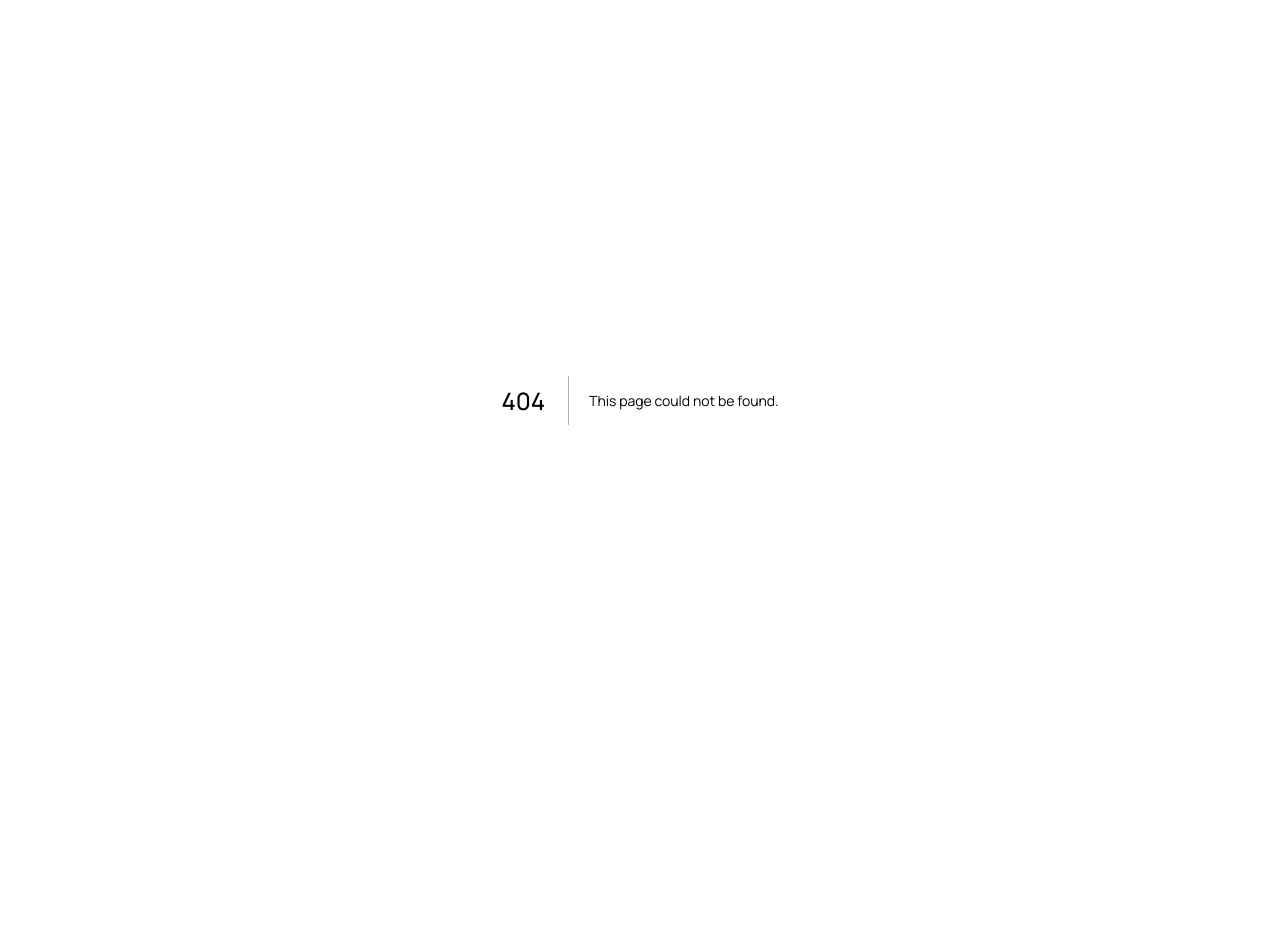
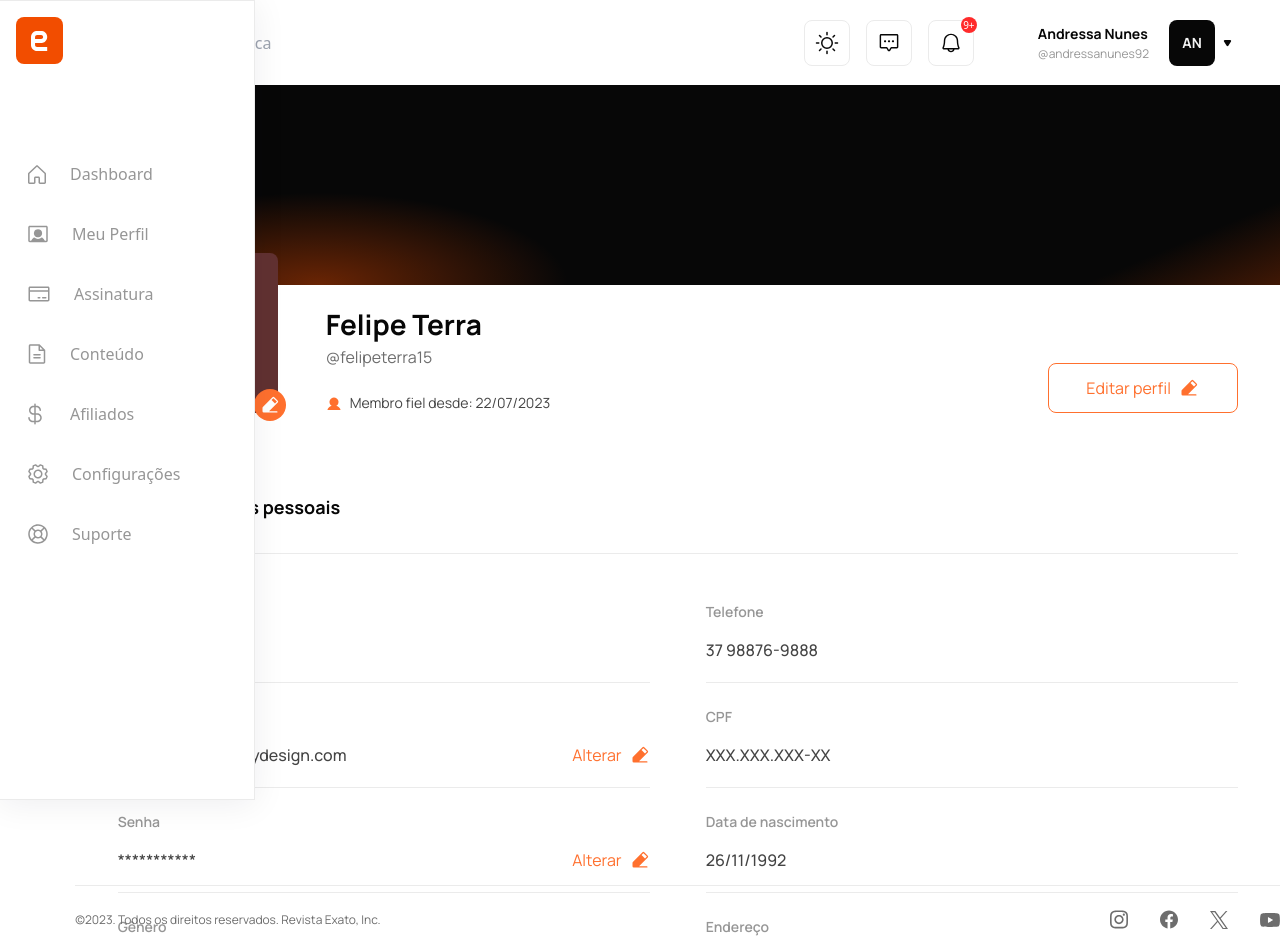
Before and after one commit to gabriel-roux/revista-exato, a Next.js app: page /dashboard/profile in a window 1280 px wide. Before the commit this address had no page. Shown: the top 952 px of the page. Before the commit the page ends 800 px from the top, so only its background shows below. Built offline with nearby package versions, Linux system fonts and the light colour scheme.

Commit message:
added copy button

```diff
--- /dev/null
+++ b/src/app/dashboard/profile/page.tsx
@@ -0,0 +1,136 @@
+import Image from 'next/image'
+import ProfileBanner from '@/assets/profile.svg'
+import User from '@/components/icons/user'
+import PencilLine from '@/components/icons/pencil-simples-line'
+import Globe from '@/components/icons/globe'
+
+export default function ProfilePage() {
+  return (
+    <main className="w-full h-screen bg-[#FFF]">
+      <section className="w-full h-[200px]">
+        <Image
+          src={ProfileBanner}
+          alt="bg"
+          width={1120}
+          height={170}
+          className="w-full h-[200px] object-cover"
+        />
+      </section>
+
+      <section className="w-full max-w-[1120px] mx-auto -mt-8">
+        <div className="flex items-end justify-between mb-20">
+          <div className="flex items-end gap-12">
+            <div className="bg-[#613131] w-[160px] h-[160px] rounded-lg flex items-center justify-center relative">
+              <h3 className="text-6xl font-bold text-white">FT</h3>
+
+              <button className="w-[32px] h-[32px] bg-orange-200 rounded-full absolute -bottom-2 -right-2 flex items-center justify-center">
+                <PencilLine weight="fill" size={20} className="fill-[#FFF]" />
+              </button>
+            </div>
+
+            <div>
+              <h1 className="text-[28px] font-bold text-black font-manrope">
+                Felipe Terra
+              </h1>
+              <p className="text-gray-200">@felipeterra15</p>
+
+              <p className="text-sm flex items-center gap-2 text-gray-100 pt-6">
+                <User className="fill-orange-200 w-[16px]" />
+                Membro fiel desde: 22/07/2023
+              </p>
+            </div>
+          </div>
+
+          <button className="w-[190px] h-[50px] justify-center items-center flex border border-orange-200 rounded-lg text-orange-200 fill-orange-200 transition-all duration-200 ease-in hover:fill-black hover:text-black hover:bg-orange-200 font-manrope gap-2">
+            Editar perfil
+            <PencilLine weight="fill" size={20} className="flex-shrink-0" />
+          </button>
+        </div>
+
+        <div className="w-full pb-8 border-b border-gray-500 mb-12">
+          <h2 className="flex items-center gap-3 text-lg font-bold text-black">
+            <Globe size={20} className="fill-orange-200" />
+            Informações pessoais
+          </h2>
+        </div>
+
+        <div className="flex items-start gap-14 justify-between">
+          <div className="w-1/2 flex flex-col gap-6">
+            <div className="flex flex-col gap-4 w-full pb-5 border-b border-gray-500">
+              <h3 className="text-sm text-gray-300 font-semibold">Nome</h3>
+              <p className="text-base text-gray-100 font-medium font-manrope">
+                Felipe Terra
+              </p>
+            </div>
+            <div className="flex flex-col gap-4 w-full pb-5 border-b border-gray-500">
+              <h3 className="text-sm text-gray-300 font-semibold">Email</h3>
+              <div className="flex items-center justify-between">
+                <p className="text-base text-gray-100 font-medium font-manrope">
+                  felipeterra@insanydesign.com
+                </p>
+                <button className="items-center flex text-orange-200 fill-orange-200 transition-all duration-200 ease-in hover:fill-black hover:text-black font-manrope gap-2">
+                  Alterar
+                  <PencilLine
+                    weight="fill"
+                    size={20}
+                    className="flex-shrink-0"
+                  />
+                </button>
+              </div>
+            </div>
+            <div className="flex flex-col gap-4 w-full pb-5 border-b border-gray-500">
+              <h3 className="text-sm text-gray-300 font-semibold">Senha</h3>
+              <div className="flex items-center justify-between">
+                <p className="text-base text-gray-100 font-medium font-manrope">
+                  ***********
+                </p>
+                <button className="items-center flex text-orange-200 fill-orange-200 transition-all duration-200 ease-in hover:fill-black hover:text-black font-manrope gap-2">
+                  Alterar
+                  <PencilLine
+                    weight="fill"
+                    size={20}
+                    className="flex-shrink-0"
+                  />
+                </button>
+              </div>
+            </div>
+            <div className="flex flex-col gap-4 w-full pb-5">
+              <h3 className="text-sm text-gray-300 font-semibold">Gênero</h3>
+              <p className="text-base text-gray-100 font-medium font-manrope">
+                Masculino
+              </p>
+            </div>
+          </div>
+          <div className="w-1/2 flex flex-col gap-6">
+            <div className="flex flex-col gap-4 w-full pb-5 border-b border-gray-500">
+              <h3 className="text-sm text-gray-300 font-semibold">Telefone</h3>
+              <p className="text-base text-gray-100 font-medium font-manrope">
+                37 98876-9888
+              </p>
+            </div>
+            <div className="flex flex-col gap-4 w-full pb-5 border-b border-gray-500">
+              <h3 className="text-sm text-gray-300 font-semibold">CPF</h3>
+              <p className="text-base text-gray-100 font-medium font-manrope">
+                XXX.XXX.XXX-XX
+              </p>
+            </div>
+            <div className="flex flex-col gap-4 w-full pb-5 border-b border-gray-500">
+              <h3 className="text-sm text-gray-300 font-semibold">
+                Data de nascimento
+              </h3>
+              <p className="text-base text-gray-100 font-medium font-manrope">
+                26/11/1992
+              </p>
+            </div>
+            <div className="flex flex-col gap-4 w-full pb-5">
+              <h3 className="text-sm text-gray-300 font-semibold">Endereço</h3>
+              <p className="text-base text-gray-100 font-medium font-manrope">
+                Rua paulista damião - 123, São paulo - SP
+              </p>
+            </div>
+          </div>
+        </div>
+      </section>
+    </main>
+  )
+}
--- /dev/null
+++ b/src/components/icons/pencil-line.tsx
@@ -0,0 +1,4 @@
+'use client'
+
+import { PencilLine } from '@phosphor-icons/react'
+export default PencilLine
```
Also changed, not shown: src/assets/profile.svg (added).
